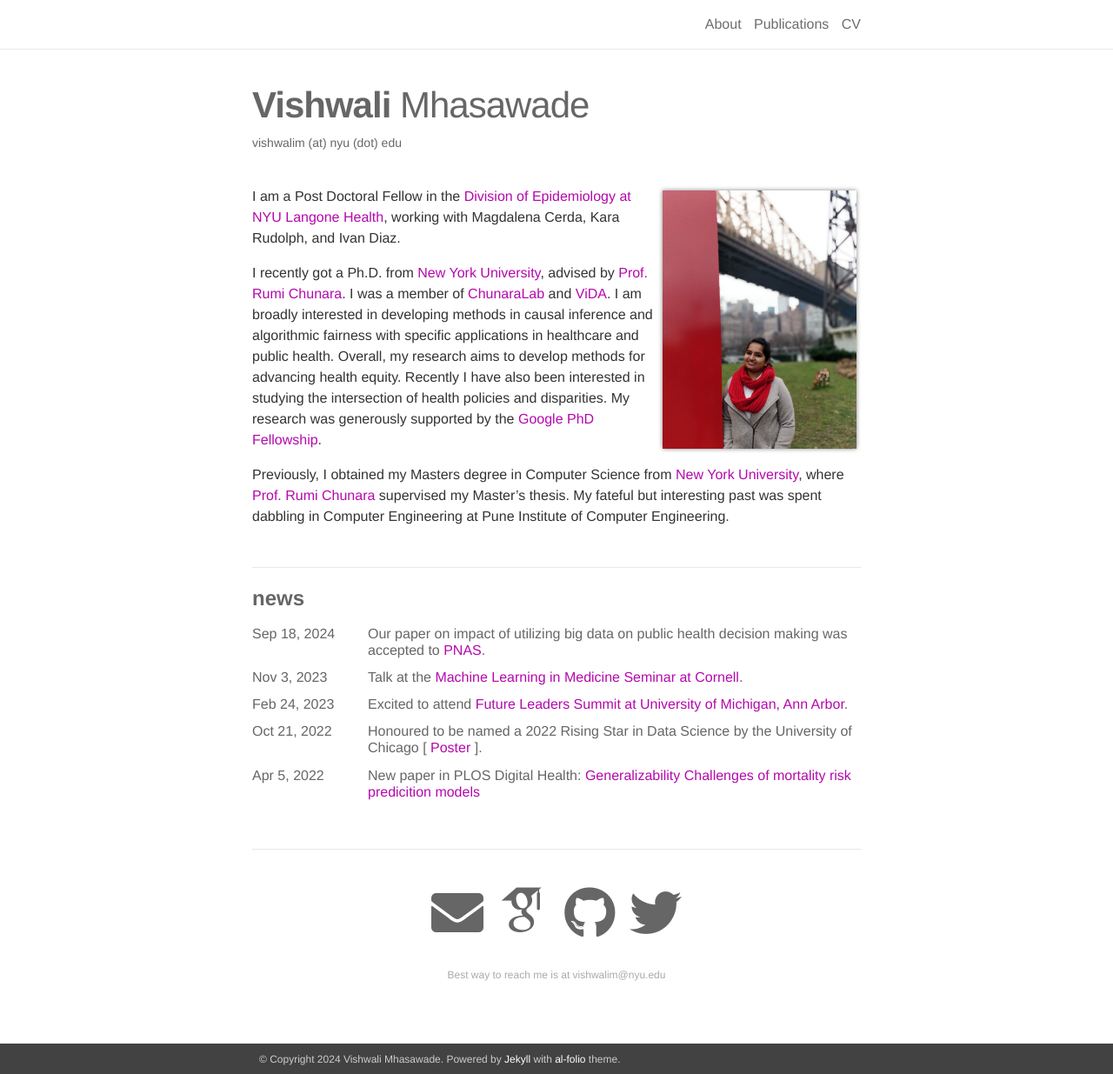
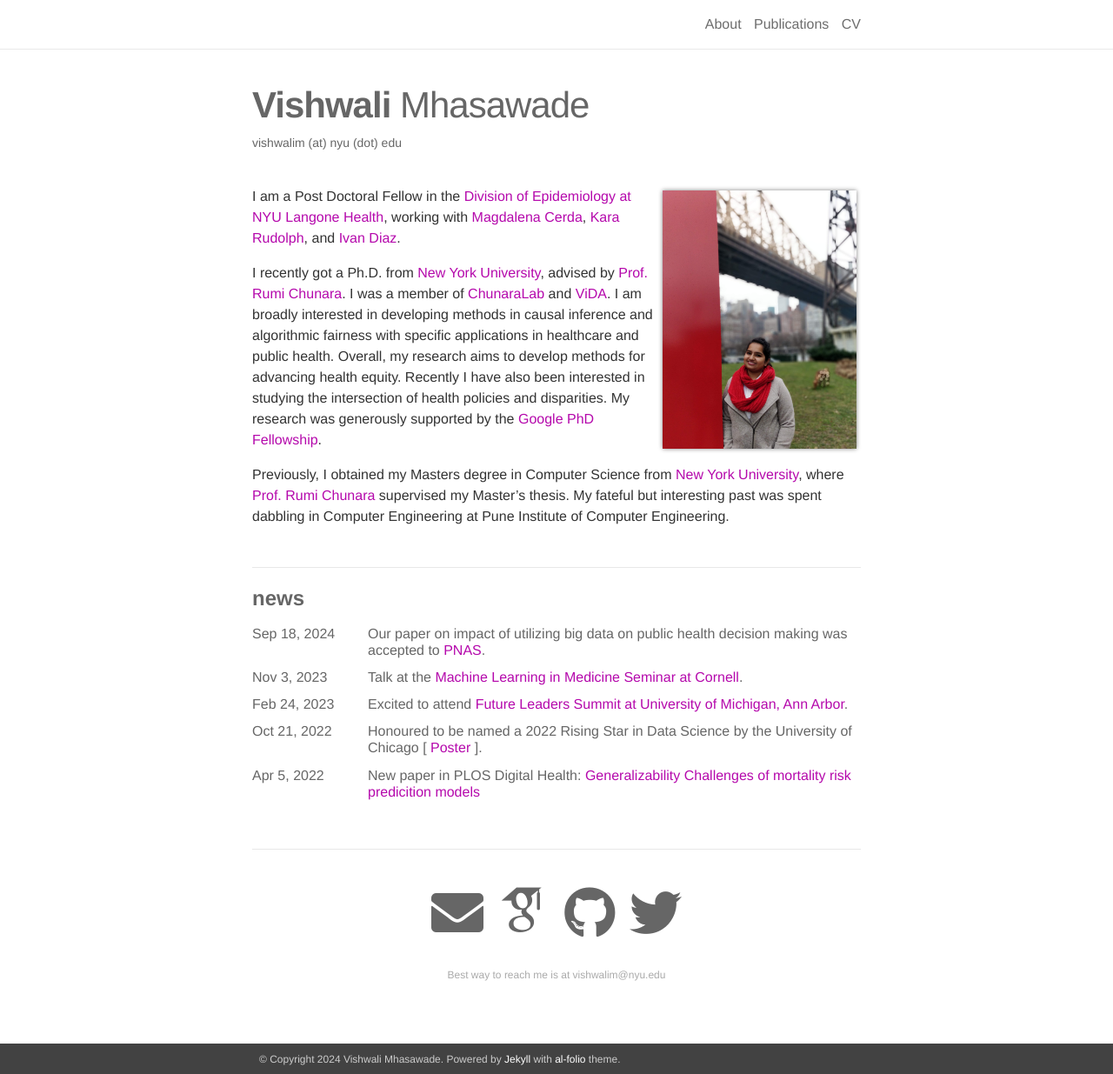
Before and after one commit to vishwali/vishwali.github.io, a Jekyll site: the page built from _pages/about.md, in a window 1280 px wide and 1235 px high. Shown: the whole window at 87% size. Built offline with Jekyll 4.4.1, drawn with Linux system fonts in a browser that asks for light colours; nearby versions of some CDN libraries; some web fonts are replaced; part of the change alters nothing that is shown.

```diff
--- a/_pages/about.md
+++ b/_pages/about.md
@@ -11,7 +11,7 @@ profile:
 news: true
 social: true
 ---
-I am a Post Doctoral Fellow in the [Division of Epidemiology at NYU Langone Health](https://med.nyu.edu/departments-institutes/population-health/divisions-sections-centers/epidemiology/), working with Magdalena Cerda, Kara Rudolph, and Ivan Diaz.
+I am a Post Doctoral Fellow in the [Division of Epidemiology at NYU Langone Health](https://med.nyu.edu/departments-institutes/population-health/divisions-sections-centers/epidemiology/), working with [Magdalena Cerda](https://med.nyu.edu/faculty/magdalena-cerda), [Kara Rudolph](https://kararudolph.github.io/), and [Ivan Diaz](https://www.idiaz.xyz/).
 
 I recently got a Ph.D. from [New York University](https://www.nyu.edu/), advised by [Prof. Rumi Chunara](https://engineering.nyu.edu/faculty/rumi-chunara). I was a member of [ChunaraLab](https://wp.nyu.edu/chunaralab/) and [ViDA](https://vida.engineering.nyu.edu/). I am broadly interested in developing methods in causal inference and algorithmic fairness with specific applications in healthcare and public health. Overall, my research aims to develop methods for advancing health equity. Recently I have also been interested in studying the intersection of health policies and disparities. My research was generously supported by the [Google PhD Fellowship](https://research.google/outreach/phd-fellowship/recipients/).
 
```
